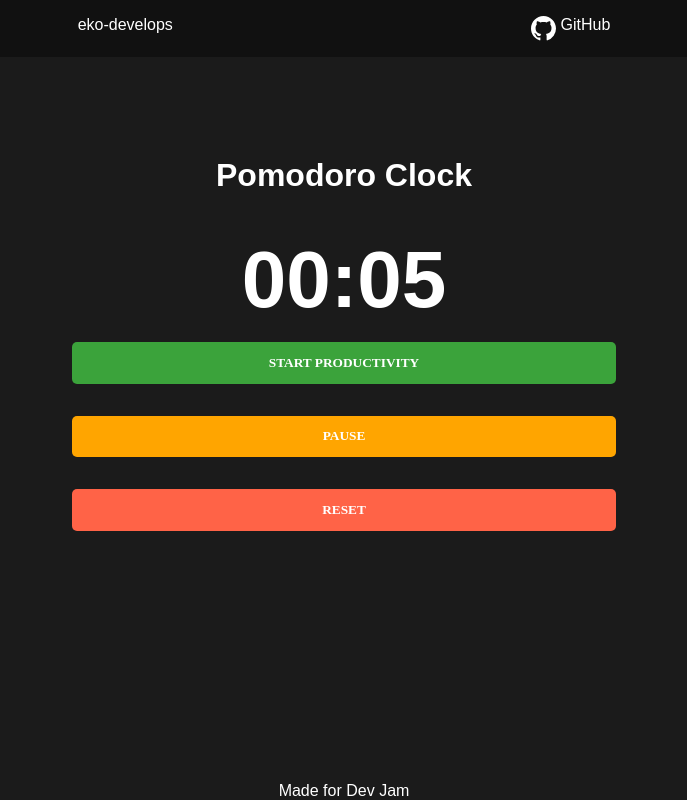
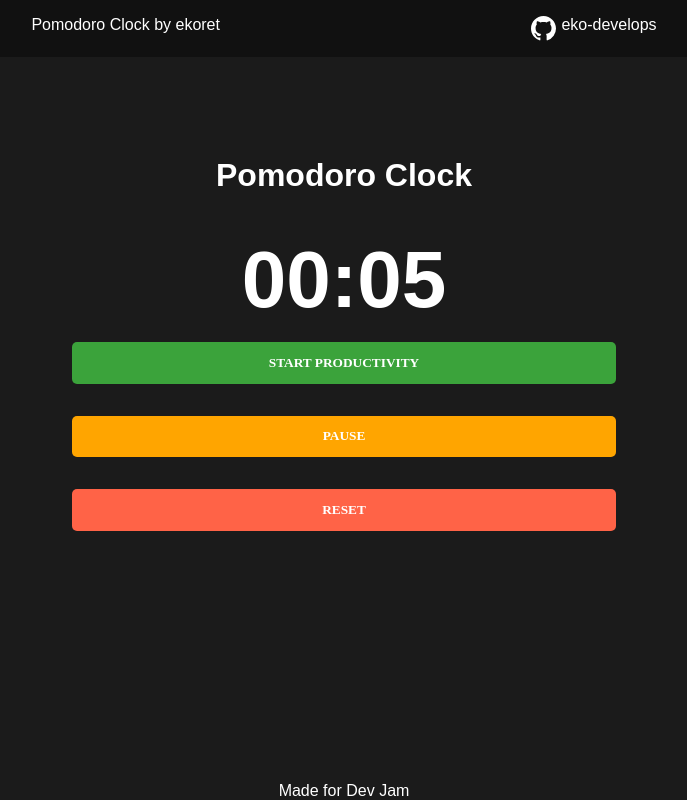
Before and after one commit to eko-develops/pomodoro-clock-react, a React (Create React App) app: page / in a window 1280 px wide. Shown: the whole page, without its empty margins (296-983 px from the left). Built offline with nearby package versions, Linux system fonts and the light colour scheme.

Commit message:
Change what displays on header

```diff
--- a/src/components/Header.js
+++ b/src/components/Header.js
@@ -3,14 +3,14 @@ import { BsGithub } from 'react-icons/bs';
 const Header = () => {
     return (
         <header>
-            <div className="brand">
-            <span>eko-develops</span>
+            <div className="top-heading">
+            <span>Pomodoro Clock by ekoret</span>
             </div>
             <div className="socials">
             <div className="single-social">
                 <a target="_blank" href="https://github.com/eko-develops">
                     <BsGithub size={25} />
-                    <span>GitHub</span>
+                    <span>eko-develops</span>
                 </a>
             </div>
             </div>
```
